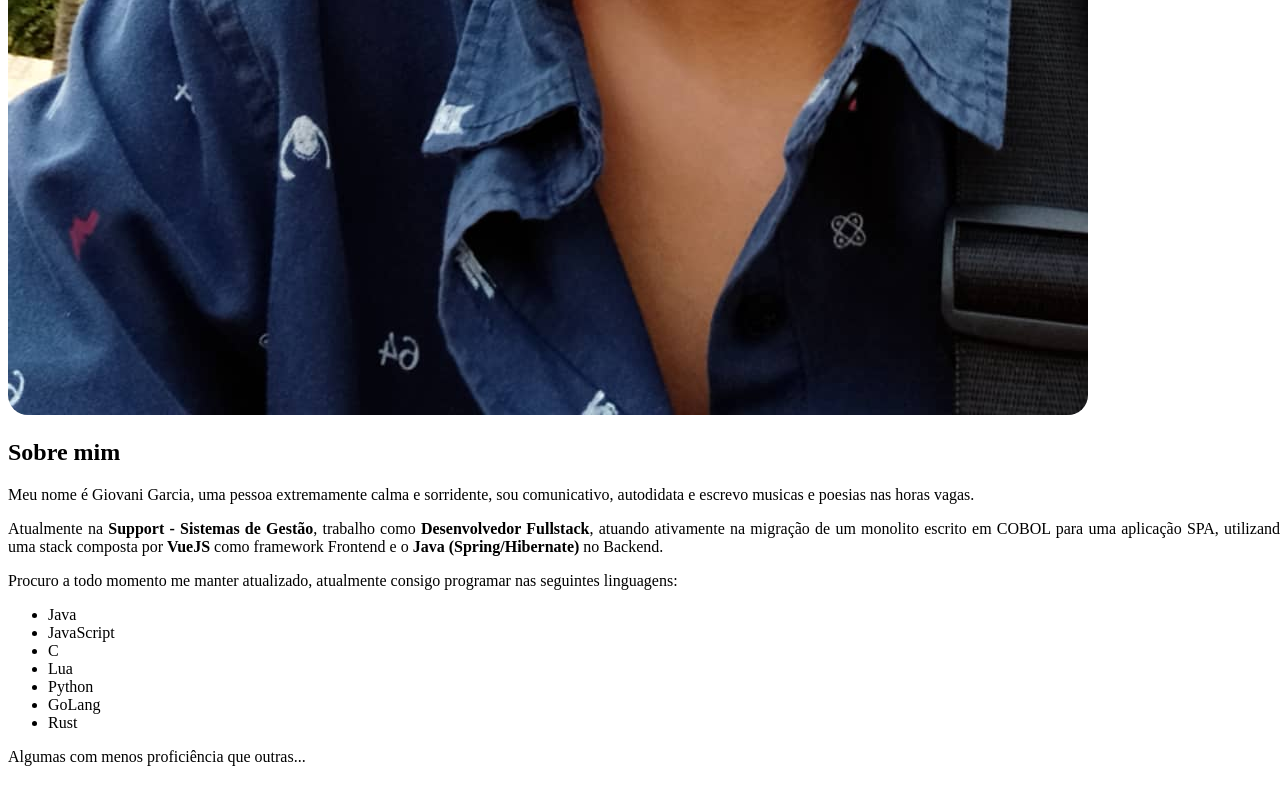
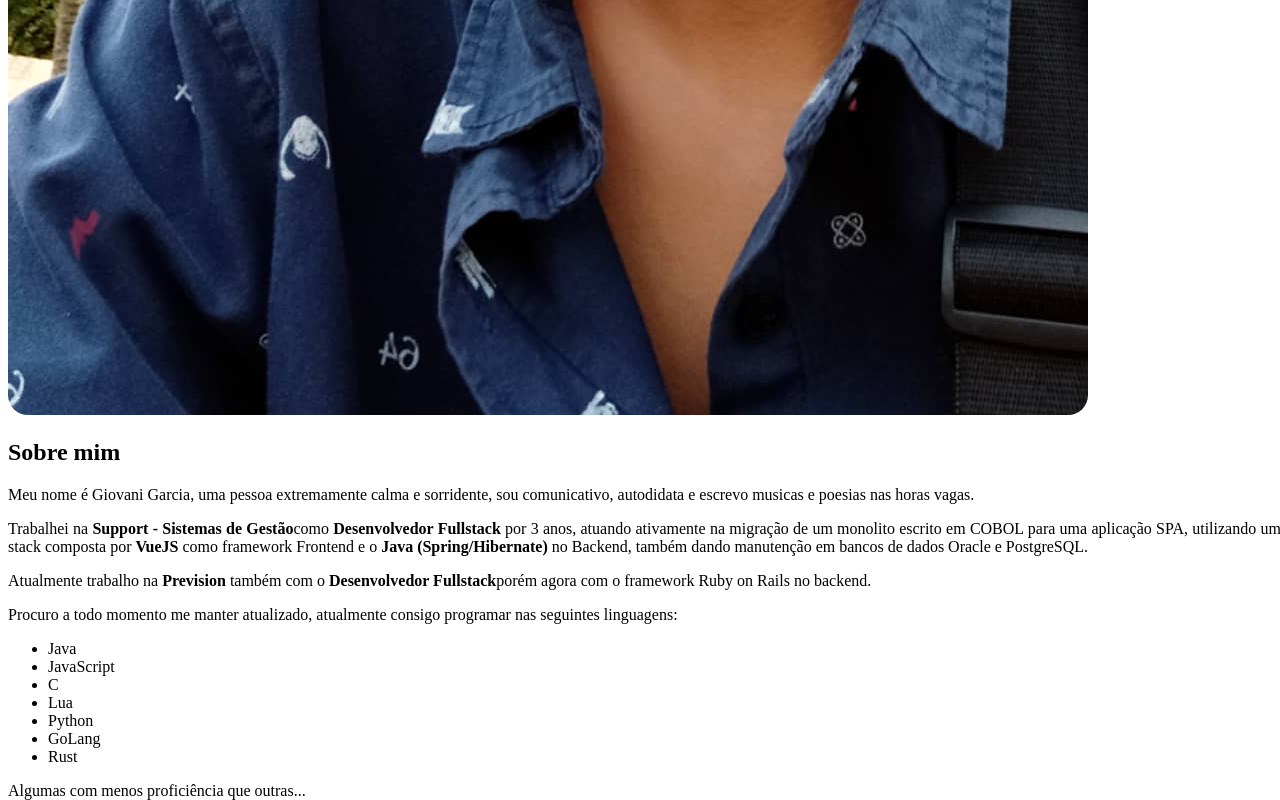
Before and after one commit to GamerSenior/gruta-do-jamal, a Next.js app: page /about in a window 1280 px wide. Shown: the part 1979-2779 px from the top of the page. Before the commit the page ends 2745 px from the top, so only its background shows below. Built offline with nearby package versions, Linux system fonts and the light colour scheme; some icons are missing.

Commit message:
Updated about me

```diff
--- a/pages/about.js
+++ b/pages/about.js
@@ -16,12 +16,17 @@ export default function About(props) {
                             musicas e poesias nas horas vagas.
                         </p>
                         <p>
-                            Atualmente na <b>Support - Sistemas de Gestão</b>,
-                            trabalho como <b>Desenvolvedor Fullstack</b>,
+                            Trabalhei na <b>Support - Sistemas de Gestão</b>
+                            como <b>Desenvolvedor Fullstack</b> por 3 anos,
                             atuando ativamente na migração de um monolito
                             escrito em COBOL para uma aplicação SPA, utilizando
                             uma stack composta por <b>VueJS</b> como framework
-                            Frontend e o <b>Java (Spring/Hibernate)</b> no Backend.
+                            Frontend e o <b>Java (Spring/Hibernate)</b> no Backend,
+                            também dando manutenção em bancos de dados Oracle e PostgreSQL.
+                        </p>
+                        <p>
+                            Atualmente trabalho na <b>Prevision</b> também com o <b>Desenvolvedor Fullstack</b>
+                            porém agora com o framework Ruby on Rails no backend.
                         </p>
                         <p>
                             Procuro a todo momento me manter atualizado, atualmente
```
